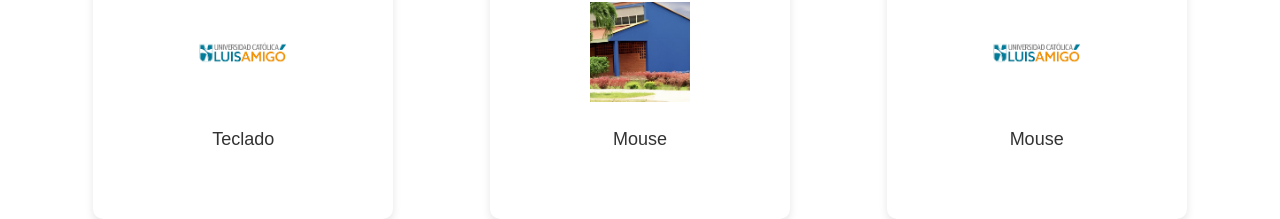
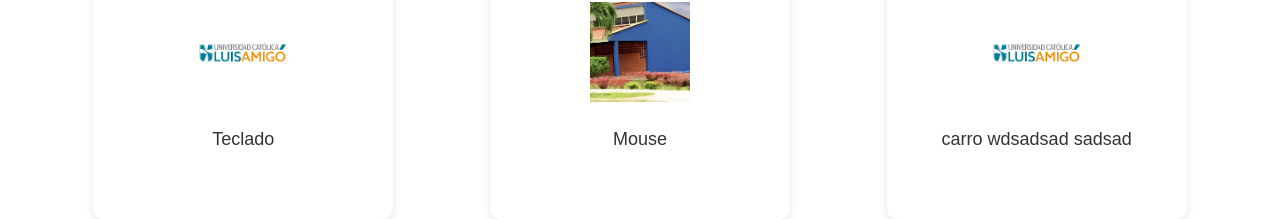
Before and after one commit to BrayanZambranoDev/Entrada-y-Salida-de-Implementos, a plain HTML site: page interfaz_usuario/usuario_biblioteca/index.html in a window 1280 px wide. Shown: the part 214-433 px from the top of the page. Drawn offline with Linux system fonts and the light colour scheme.

Commit message:
Descripción de los cambios

```diff
--- a/interfaz_usuario/usuario_biblioteca/index.html
+++ b/interfaz_usuario/usuario_biblioteca/index.html
@@ -39,7 +39,7 @@
                     <label for="servicios-upload">
                         <img src="static/images.png" alt="Servicios Generales" class="category-img" id="servicios-img">
                     </label>
-                    <span class="category-title">Mouse</span>
+                    <span class="category-title">carro wdsadsad sadsad</span>
                     <button class="add-to-cart">Agregar al carrito</button>
                 </div>
             </section>
```
